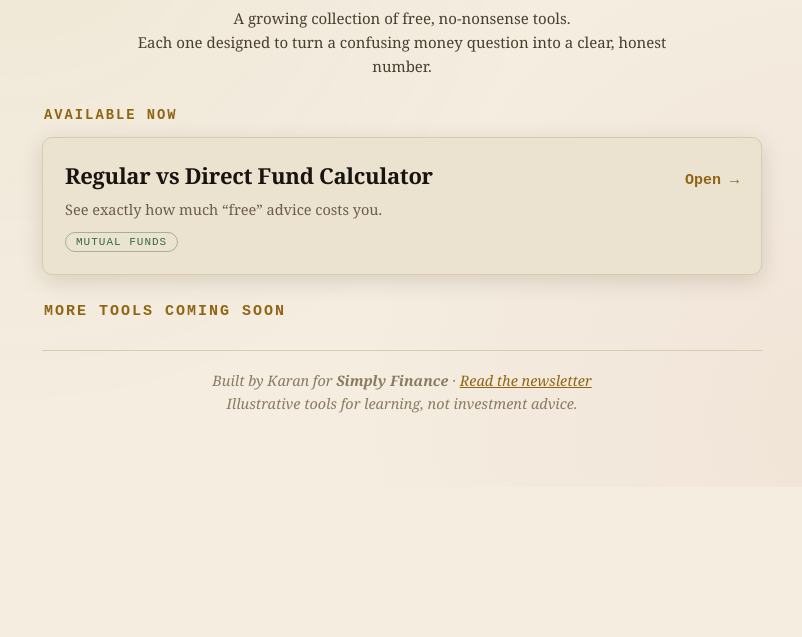
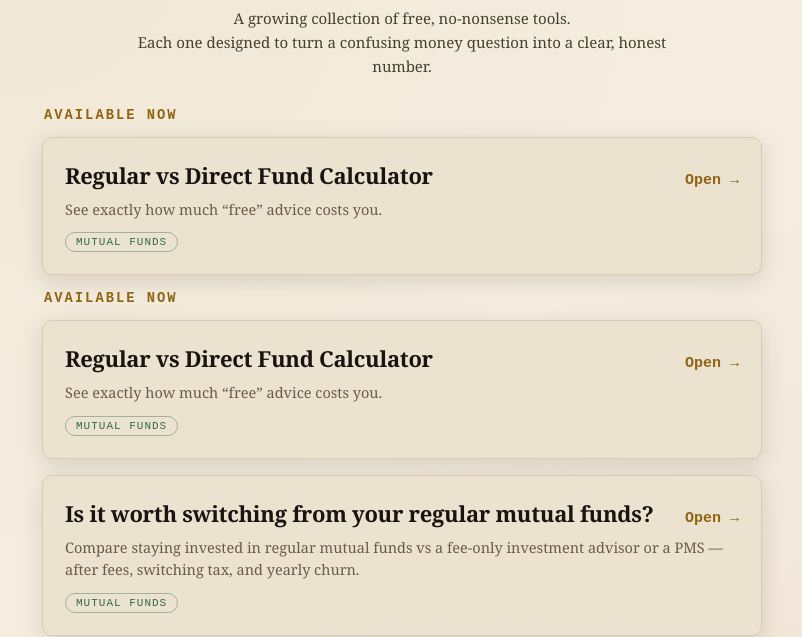
Before and after one commit to karan-khera/finance-tools, a plain HTML site: page index.html in a window 1280 px wide. Shown: the part 187-824 px from the top of the page, without its empty margins (238-1040 px from the left). Before the commit the page ends 800 px from the top, so only its background shows below. Drawn offline with Linux system fonts and the light colour scheme.

Commit message:
Added second tool - regular vs direct with RIA vs PMS

```diff
--- a/index.html
+++ b/index.html
@@ -182,6 +182,29 @@
     <span class="tag">Mutual Funds</span>
   </a>
 
+    <div class="section-label" style="font-size:13.8px;">Available now</div>
+
+  <a class="tool-card" href="commissions/">
+    <div class="tc-top">
+      <h2>Regular vs Direct Fund Calculator</h2>
+      <span class="arrow">Open &rarr;</span>
+    </div>
+    <p>See exactly how much &ldquo;free&rdquo; advice costs you.</p>
+    <span class="tag">Mutual Funds</span>
+  </a>
+
+  <a class="tool-card" href="mf-switching/">
+    <div class="tc-top">
+      <h2>Is it worth switching from your regular mutual funds?</h2>
+      <span class="arrow">Open &rarr;</span>
+    </div>
+    <p>Compare staying invested in regular mutual funds vs a fee-only investment advisor or a PMS &mdash; after fees, switching tax, and yearly churn.</p>
+    <span class="tag">Mutual Funds</span>
+  </a>
+
+  <div class="section-label" style="margin-top:28px; font-size:15px;">More tools coming soon</div>
+
+
   <div class="section-label" style="margin-top:28px; font-size:15px;">More tools coming soon</div>
 
   <div class="foot">
```
